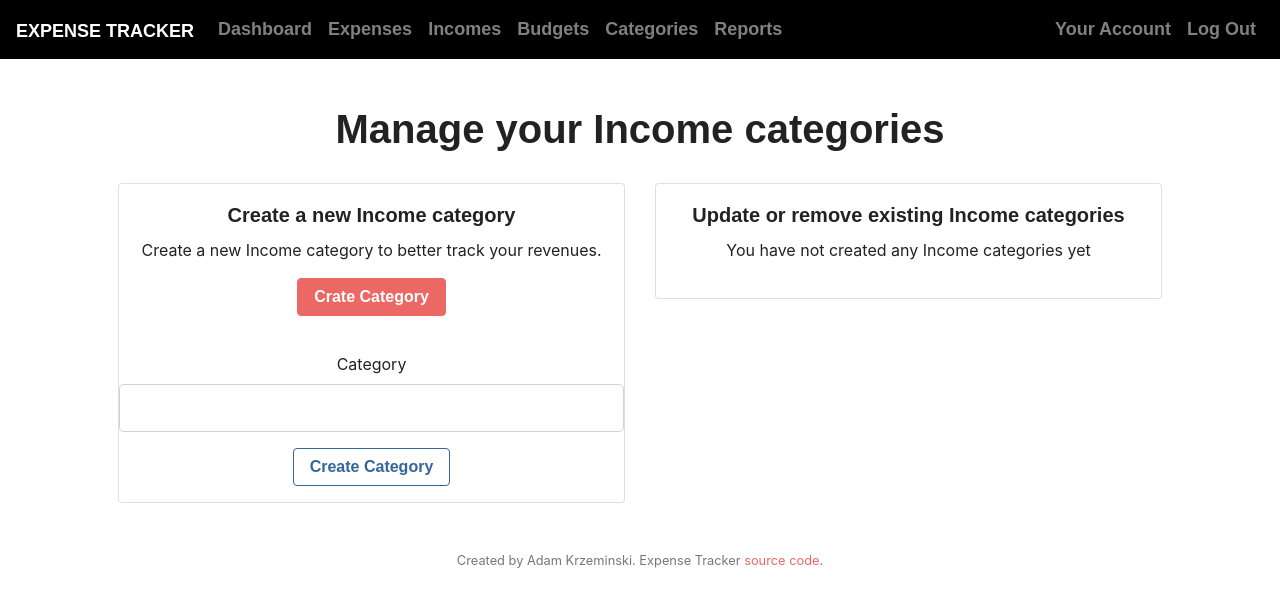
After one commit to admkrz/ExpenseTracker, a Flask app: page /categories/income in a window 1280 px wide, after a click on "Crate Category". The commit adds this page. Shown: the top 607 px of the page. Run offline with Flask 2, Linux system fonts and the light colour scheme; the visitor is signed in with stand-in values (Sample User, id 1); data comes from the database, SQL or seed files in the repository; data that the repository does not hold is empty; some libraries are stand-ins or nearby versions; some web fonts are replaced.

Commit message:
Added user categories management

```diff
--- a/expensetracker/__init__.py
+++ b/expensetracker/__init__.py
@@ -14,3 +14,7 @@ login_manager.login_view = 'login'
 login_manager.login_message_category = 'info'
 
 from expensetracker import routes
+
+#db.drop_all()
+#db.create_all()
+#db.session.commit()
--- a/expensetracker/forms.py
+++ b/expensetracker/forms.py
@@ -1,8 +1,9 @@
 from flask import flash
 from flask_login import current_user
 from flask_wtf import FlaskForm
-from wtforms import StringField, PasswordField, SubmitField, BooleanField
+from wtforms import StringField, PasswordField, SubmitField, BooleanField, SelectField
 from wtforms.validators import DataRequired, Length, Email, EqualTo, ValidationError
+import ccy
 
 from expensetracker.models import User
 
@@ -14,6 +15,7 @@ def equalTo(password):
             raise ValidationError('Both passwords must be identical')
 
     return _equalTo
+
 
 class RegistrationForm(FlaskForm):
     username = StringField('Username', validators=[DataRequired(), Length(min=2, max=20)])
@@ -64,3 +66,29 @@ class ChangePasswordForm(FlaskForm):
     password = PasswordField('Password', validators=[DataRequired()])
     confirm_password = PasswordField('Confirm password', validators=[DataRequired(), equalTo('password')])
     submit = SubmitField('Change password')
+
+
+class ChangeCurrencyForm(FlaskForm):
+    currencies = []
+    list = ccy.all()
+    for item in sorted(list):
+        currency = ccy.currency(item)
+        currencies.append((item, item + " - " + currency.name))
+    currency = SelectField(u'Currency', choices=currencies)
+    submit = SubmitField('Set currency')
+
+
+class CreateCategoryForm(FlaskForm):
+    category = StringField('Category', validators=[DataRequired()])
+    submit = SubmitField('Create Category')
+
+
+class RenameCategoryForm(FlaskForm):
+    old_category = StringField('Old Name', validators=[DataRequired()])
+    new_category = StringField('New Name', validators=[DataRequired()])
+    submit = SubmitField('Rename Category')
+
+
+class DeleteCategoryForm(FlaskForm):
+    category_to_delete = StringField('Old Name', validators=[DataRequired()])
+    submit = SubmitField('Delete Category')
--- a/expensetracker/routes.py
+++ b/expensetracker/routes.py
@@ -1,9 +1,10 @@
 from flask import flash, render_template, redirect, url_for, request
 from flask_login import login_user, current_user, logout_user, login_required
 
-from expensetracker.forms import RegistrationForm, LoginForm, UpdateAccountForm, ChangePasswordForm
+from expensetracker.forms import RegistrationForm, LoginForm, UpdateAccountForm, ChangePasswordForm, ChangeCurrencyForm, \
+    CreateCategoryForm, RenameCategoryForm, DeleteCategoryForm
 from expensetracker import app, db, bcrypt
-from expensetracker.models import User
+from expensetracker.models import User, Category, CategoryType
 
 
 @app.route('/')
@@ -18,7 +19,7 @@ def register():
     form = RegistrationForm()
     if form.validate_on_submit():
         hashed_passwd = bcrypt.generate_password_hash(form.password.data).decode('utf-8')
-        user = User(username=form.username.data, email=form.email.data, password=hashed_passwd)
+        user = User(username=form.username.data, email=form.email.data, password=hashed_passwd, currency='USD')
         db.session.add(user)
         db.session.commit()
         flash('Your account has been created!', 'success')
@@ -54,6 +55,7 @@ def logout():
 def account():
     account_form = UpdateAccountForm()
     password_form = ChangePasswordForm()
+    currency_form = ChangeCurrencyForm()
 
     if account_form.validate_on_submit():
         current_user.username = account_form.username.data
@@ -75,7 +77,16 @@ def account():
             flash('Incorrect old password', 'danger')
         return redirect(url_for('account'))
 
-    return render_template('account.html', title='Account', account_form=account_form, password_form=password_form)
+    if currency_form.validate_on_submit():
+        current_user.currency = currency_form.currency.data
+        db.session.commit()
+        flash('Your currency has been changed!', 'success')
+        return redirect(url_for('account'))
+    elif request.method == 'GET':
+        currency_form.currency.data = current_user.currency
+
+    return render_template('account.html', title='Account', account_form=account_form, password_form=password_form,
+                           currency_form=currency_form)
 
 
 @app.route('/expenses')
@@ -102,6 +113,72 @@ def categories():
     return render_template('categories.html', title='Categories')
 
 
+@app.route('/categories/income', methods=['GET', 'POST'])
+@login_required
+def income_categories():
+    return manage_categories(CategoryType.income, 'Income')
+
+
+@app.route('/categories/expense', methods=['GET', 'POST'])
+@login_required
+def expense_categories():
+    return manage_categories(CategoryType.expense, 'Expense')
+
+
+def manage_categories(category_type, type_name):
+    category_form = CreateCategoryForm()
+    rename_form = RenameCategoryForm()
+    delete_form = DeleteCategoryForm()
+    user = User.query.filter_by(username=current_user.username).first()
+    user_categories = user.categories
+    categories = user_categories.filter_by(type=category_type, hidden=False).all()
+
+    if category_form.validate_on_submit():
+        category = user_categories.filter_by(name=category_form.category.data, type=category_type).first()
+        if category and not category.hidden:
+            flash('Category with this name already exists!', 'danger')
+        elif category and category.hidden:
+            category.hidden = False
+            db.session.commit()
+            flash(f'New {type_name} category created!', 'success')
+        else:
+            category = Category(name=category_form.category.data, type=category_type, user=current_user,
+                                hidden=False)
+            db.session.add(category)
+            db.session.commit()
+            flash(f'New {type_name} category created!', 'success')
+        return redirect(url_for(f'{type_name.lower()}_categories'))
+
+    if rename_form.validate_on_submit():
+        category = user_categories.filter_by(name=rename_form.old_category.data, type=category_type,
+                                             hidden=False).first()
+        new_category = user_categories.filter_by(name=rename_form.new_category.data, type=category_type).first()
+        if new_category and not new_category.hidden:
+            flash('Category with this name already exists!', 'danger')
+        elif new_category and new_category.hidden:
+            # SWITCH ALL INSTANCES TO NEW_CATEGORY
+            new_category.hidden = False
+            user_categories.filter_by(name=rename_form.old_category.data, type=category_type,
+                                      hidden=False).delete()
+            db.session.commit()
+        else:
+            category.name = rename_form.new_category.data
+            db.session.commit()
+            flash(f'New {type_name} category created!', 'success')
+        return redirect(url_for(f'{type_name.lower()}_categories'))
+
+    if delete_form.validate_on_submit():
+        category = user_categories.filter_by(name=delete_form.category_to_delete.data, type=category_type,
+                                             hidden=False).first()
+        category.hidden = True
+        db.session.commit()
+        flash(f"{type_name} category '{delete_form.category_to_delete.data}' deleted!", 'danger')
+        return redirect(url_for(f'{type_name.lower()}_categories'))
+
+    return render_template('managecategories.html', title=f'{type_name} Categories', category_form=category_form,
+                           rename_form=rename_form, delete_form=delete_form, categories=categories, category_type=type_name)
+
+
 @app.route('/reports')
 @login_required
 def reports():
--- /dev/null
+++ b/expensetracker/static/js/categories.js
@@ -0,0 +1,49 @@
+// Set focus to new category name field when collapsed area is shown
+$('#collapseCategory').on('shown.bs.collapse', function () {
+    $('#name').trigger('focus')
+})
+
+// Clear new category name field when collapsed area is hidden
+$('#collapseCategory').on('hidden.bs.collapse', function () {
+    $('#name').val('')
+})
+
+// While the Rename modal is showing set the old name field
+$('#renameModal').on('show.bs.modal', function (event) {
+    var button = $(event.relatedTarget) // Button that triggered the modal
+    var category = button.data('category') // Extract info from data-* attributes
+    var input = document.getElementById('old_category')
+    var submit = document.getElementById('submitFormButton')
+    submit.hidden = true
+    input.value = category
+    input.setAttribute("readOnly", true)
+
+})
+
+// As the Rename modal becomes hidden, clear the new name field
+$('#renameModal').on('hide.bs.modal', function () {
+    document.getElementById('new_category').value = ""
+})
+
+//Submit rename form on button click
+$('#saveChanges').click(function () {
+    document.getElementById('submitFormButton').click()
+})
+
+// While the delete modal is showing set the old name field and hide it
+$('#deleteModal').on('show.bs.modal', function (event) {
+    var button = $(event.relatedTarget) // Button that triggered the modal
+    var category = button.data('category') // Extract info from data-* attributes
+    var input = document.getElementById('category_to_delete')
+    var submit = document.getElementById('deleteFormButton')
+    submit.hidden = true
+    input.value = category
+    input.hidden = true
+    var modal=$(this)
+    modal.find('.modal-title').text("Delete category '" + category + "'")
+})
+
+//Submit rename form on button click
+$('#btnDeleteCategory').click(function () {
+    document.getElementById('deleteFormButton').click()
+})
--- /dev/null
+++ b/expensetracker/templates/managecategories.html
@@ -0,0 +1,162 @@
+{% extends "layout.html" %}
+
+{% block content %}
+
+    <h1>Manage your {{ category_type }} categories</h1>
+    <br>
+    <div class="row">
+        <div class="col-sm-6">
+            <div class="card">
+                <div class="card-body">
+                    <h5 class="card-title">Create a new {{ category_type }} category</h5>
+                    <p>Create a new {{ category_type }} category to better track your revenues.</p>
+                    <p><a class="btn btn-primary" data-toggle="collapse" role="button" href="#collapseCategory"
+                          aria-expanded="false" aria-controls="collapseCategory">Crate Category</a></p>
+                </div>
+                <div class="collapse" id="collapseCategory">
+                    <form method="POST" action="">
+                        {{ category_form.hidden_tag() }}
+                        <fieldset class="form_group">
+                            <div class="form-group">
+                                {{ category_form.category.label(class="form-control-label") }}
+                                {% if category_form.category.errors %}
+                                    {{ category_form.category(class="form-control form-control-lg is-invalid") }}
+                                    <div class="invalid-feedback">
+                                        {% for error in category_form.category.errors %}
+                                            <span>{{ error }}</span>
+                                        {% endfor %}
+                                    </div>
+                                {% else %}
+                                    {{ category_form.category(class="form-control form-control-lg") }}
+                                {% endif %}
+                            </div>
+                        </fieldset>
+                        <div class="form-group">
+                            {{ category_form.submit(class="btn btn-outline-info") }}
+                        </div>
+                    </form>
+                </div>
+            </div>
+        </div>
+
+        <div class="col-sm-6">
+            <div class="card">
+                <div class="card-body">
+                    <h5 class="card-title">Update or remove existing {{ category_type }} categories</h5>
+                    {% if categories %}
+                        {% for category in categories %}
+                            <div class="btn-group">
+                                <button type="button" class="btn btn-info dropdown-toggle" data-toggle="dropdown"
+                                        aria-haspopup="true" aria-expanded="false">
+                                    {{ category["name"] }}
+                                </button>
+                                <div class="dropdown-menu">
+                                    <a class="dropdown-item" href="#renameModal" data-toggle="modal"
+                                       data-target="#renameModal"
+                                       data-category="{{ category['name'] }}" id="renameButton">Rename</a>
+                                    <div class="dropdown-divider"></div>
+                                    <a class="dropdown-item" href="#" data-toggle="modal" data-target="#deleteModal"
+                                       data-category="{{ category['name'] }}">Delete</a>
+                                </div>
+                            </div>
+                            <br><br>
+                        {% endfor %}
+                    {% else %}
+                        <p>You have not created any {{ category_type }} categories yet</p>
+                    {% endif %}
+                </div>
+            </div>
+        </div>
+    </div>
+
+    <div class="modal fade" id="renameModal" tabindex="-1" role="dialog" aria-labelledby="renameModalLabel"
+         aria-hidden="true">
+        <div class="modal-dialog" role="document">
+            <div class="modal-content">
+                <div class="modal-header">
+                    <h5 class="modal-title">Rename your {{ category_type }} category</h5>
+                    <button type="button" class="close" data-dismiss="modal" aria-label="Close">
+                        <span aria-hidden="true">&times;</span>
+                    </button>
+                </div>
+                <div class="modal-body">
+                    <form method="POST" action="">
+                        {{ rename_form.hidden_tag() }}
+                        <fieldset class="form_group">
+                            <div class="form-group">
+                                {{ rename_form.old_category.label(class="form-control-label") }}
+                                {{ rename_form.old_category(class="form-control form-control-lg") }}
+                            </div>
+                            <div class="form-group">
+                                {{ rename_form.new_category.label(class="form-control-label") }}
+                                {% if rename_form.new_category.errors %}
+                                    {{ rename_form.new_category(class="form-control form-control-lg is-invalid") }}
+                                    <div class="invalid-feedback">
+                                        {% for error in rename_form.new_category.errors %}
+                                            <span>{{ error }}</span>
+                                        {% endfor %}
+                                    </div>
+                                {% else %}
+                                    {{ rename_form.new_category(class="form-control form-control-lg", value=category) }}
+                                {% endif %}
+                            </div>
+                        </fieldset>
+                        <div class="form-group">
+                            {{ rename_form.submit(class="btn btn-outline-info", id="submitFormButton") }}
+                        </div>
+                    </form>
+                    <ul class="text-danger" style="text-align:left">
+                        WARNING! All your past {{ category_type }} records with this category will be updated!
+                    </ul>
+                </div>
+                <div class="modal-footer">
+                    <button type="button" class="btn btn-primary" id="saveChanges">
+                        Save Changes
+                    </button>
+                    <button type="button" class="btn btn-secondary" data-dismiss="modal">Cancel</button>
+                </div>
+            </div>
+        </div>
+    </div>
+
+    <div class="modal fade" id="deleteModal" tabindex="-1" role="dialog" aria-labelledby=deleteModalLabel"
+         aria-hidden="true">
+        <div class="modal-dialog" role="document">
+            <div class="modal-content">
+                <div class="modal-header">
+                    <h5 class="modal-title">Delete your {{ category_type }} category</h5>
+                    <button type="button" class="close" data-dismiss="modal" aria-label="Close">
+                        <span aria-hidden="true">&times;</span>
+                    </button>
+                </div>
+                <div class="modal-body">
+                    <form method="POST" action="">
+                        {{ delete_form.hidden_tag() }}
+                        <fieldset class="form_group">
+                            <div class="form-group">
+                                {{ delete_form.category_to_delete(class="form-control form-control-lg") }}
+                            </div>
+                        </fieldset>
+                        <div class="form-group">
+                            {{ delete_form.submit(class="btn btn-outline-info", id="deleteFormButton") }}
+                        </div>
+                    </form>
+                    <p class="text-danger"><strong>Are you sure you want to delete this category?</strong></p>
+                    <ul class="text-danger" style="text-align:center">
+                        <li class="text-danger">The category will no longer be selectable in {{ category_type }}s or Budgets</li>
+                        <br/>
+                        <li class="text-danger">Dashboard charts, {{ category_type }} History, and Reports will continue to
+                            show the category unless you update your {{ category_type }} history to a new category
+                        </li>
+                    </ul>
+                </div>
+                <div class="modal-footer">
+                    <button type="submit" class="btn btn-primary" id="btnDeleteCategory">Delete Category</button>
+                    <button type="button" class="btn btn-secondary" data-dismiss="modal">Close</button>
+                </div>
+            </div>
+        </div>
+    </div>
+
+    <script src="/static/js/categories.js"></script>
+{% endblock %}
--- a/expensetracker/templates/register.html
+++ b/expensetracker/templates/register.html
@@ -70,7 +70,7 @@
             <small class="text-muted ml-2">
                 Already have an account?
                 <br/>
-                <a class="ml-2" href="/login">Sign in</a>
+                <a class="ml-2" href={{ url_for('login') }}>Sign in</a>
             </small>
         </form>
     </div>
--- a/run.py
+++ b/run.py
@@ -1,4 +1,5 @@
 from expensetracker import app
+import ccy
 
 if __name__ == '__main__':
     app.run()
```
Also changed, not shown: expensetracker/models.py (+10 -12 lines), expensetracker/templates/account.html (+23 -1 lines), expensetracker/templates/categories.html (+24 -1 lines), expensetracker/templates/layout.html (indentation only).
